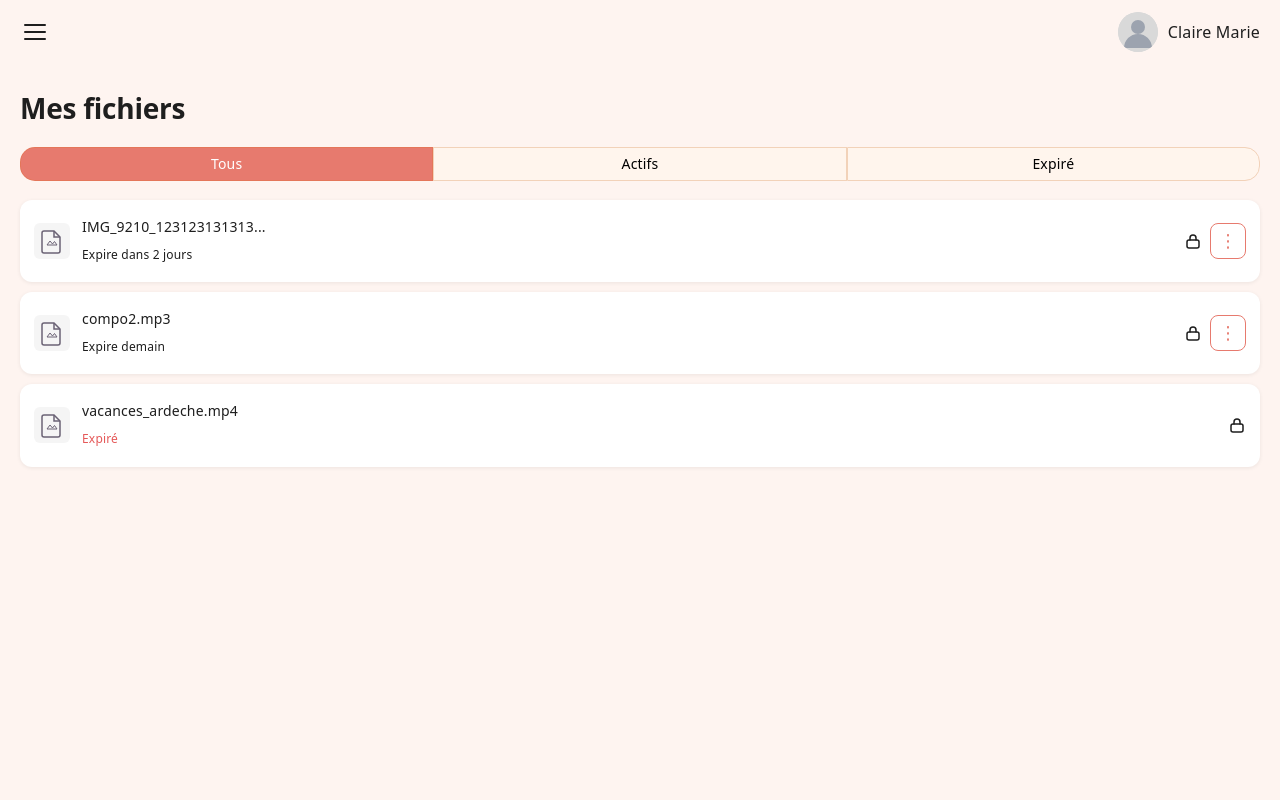
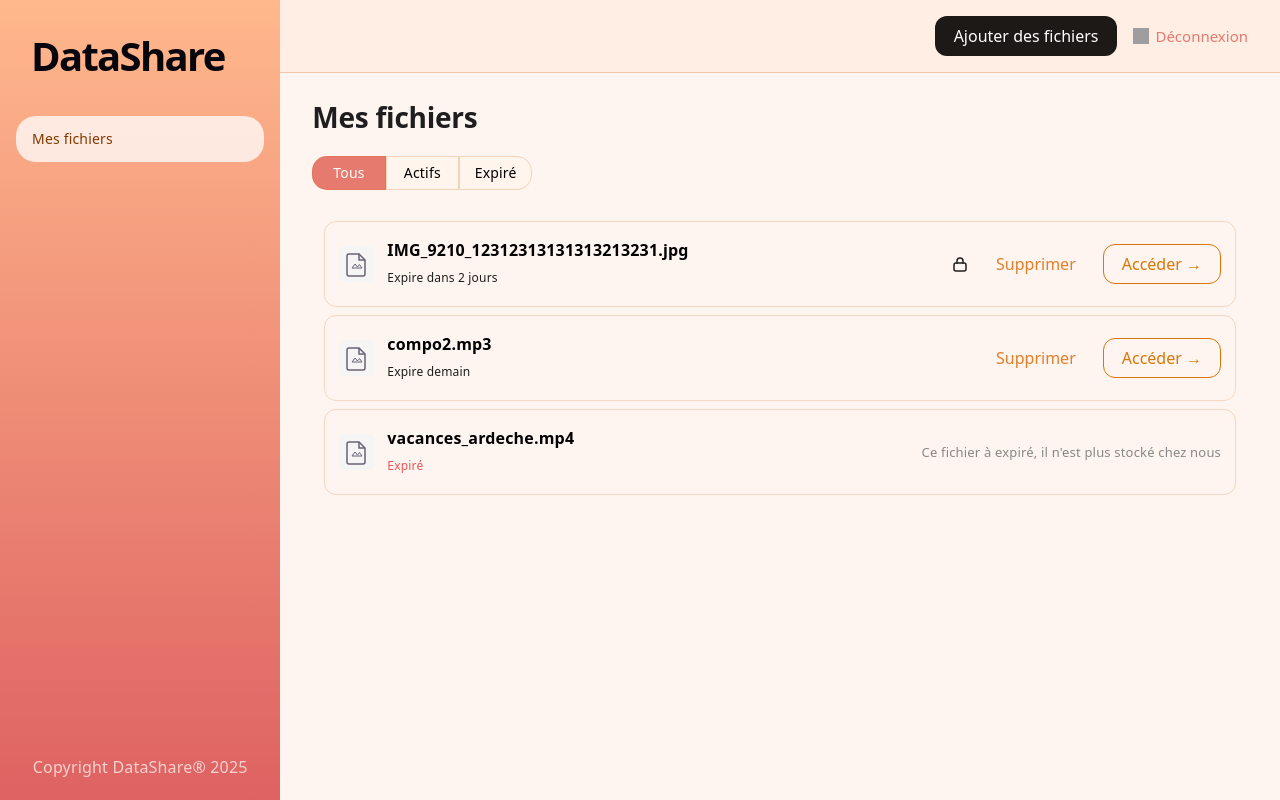
Before and after one commit to TedPasquiet/DevOpsOC_P3_DataShare, a React (Vite) app in the folder frontend/: page /mon-espace in a window 1280 px wide. Built offline with nearby package versions, Linux system fonts and the light colour scheme; grey boxes are pictures that could not be loaded.

Commit message:
feat: Add desktop style for monespace

```diff
--- a/frontend/src/components/button.tsx
+++ b/frontend/src/components/button.tsx
@@ -10,6 +10,7 @@ interface ButtonProps {
   onClick?: () => void;
   type?: "button" | "submit" | "reset";
   iconActivated?: boolean;
+  icon?: React.ReactNode;
 }
 
 const variants: Record<ButtonVariant, {
@@ -42,7 +43,7 @@ export const UploadCloud = (props: React.SVGProps<SVGSVGElement>) => (
   </svg>
 );
 
-export function Button({ variant = "filled", disabled = false, fullWidth = false, label, onClick, type = "button", iconActivated = false }: ButtonProps) {
+export function Button({ variant = "filled", disabled = false, fullWidth = false, label, onClick, type = "button", iconActivated = false, icon }: ButtonProps) {
   const v = variants[variant][disabled ? "disabled" : "active"];
   return (
     <button
@@ -56,8 +57,9 @@ export function Button({ variant = "filled", disabled = false, fullWidth = false
         cursor: disabled ? "not-allowed" : "pointer",
       }}
     >
-      {iconActivated && (
-      <UploadCloud aria-hidden="true" style={{ color: v.iconColor, fontSize: "18px", flexShrink: 0 }} />
+      {icon && <span aria-hidden="true" style={{ color: v.iconColor, display: "flex", alignItems: "center", flexShrink: 0 }}>{icon}</span>}
+      {!icon && iconActivated && (
+        <UploadCloud aria-hidden="true" style={{ color: v.iconColor, fontSize: "18px", flexShrink: 0 }} />
       )}
       <span style={{ color: v.textColor }}>{label}</span>
     </button>
--- a/frontend/src/components/components.css
+++ b/frontend/src/components/components.css
@@ -56,7 +56,7 @@
 }
 
 .btn--fixed {
-  width: 100%;
+  width: auto;
 }
 
 .btn--full {
@@ -410,6 +410,20 @@ label{
   flex-direction: column;
 }
 
+@media (min-width: 1024px) {
+  .mon-espace {
+    flex-direction: row;
+  }
+}
+
+/* ─── Mon Espace main wrapper (right side on desktop) ── */
+.mon-espace-main {
+  flex: 1;
+  display: flex;
+  flex-direction: column;
+  min-width: 0;
+}
+
 /* ─── Mobile header ──────────────────────────────────── */
 .mon-espace-header {
   display: flex;
@@ -417,6 +431,48 @@ label{
   justify-content: space-between;
   padding: 12px 20px;
   background-color: #fef4f0;
+}
+
+@media (min-width: 1024px) {
+  .mon-espace-header {
+    display: none;
+  }
+}
+
+/* ─── Desktop header ─────────────────────────────────── */
+.mon-espace-desktop-header {
+  display: none;
+}
+
+@media (min-width: 1024px) {
+  .mon-espace-desktop-header {
+    display: flex;
+    align-items: center;
+    justify-content: flex-end;
+    gap: 16px;
+    padding: 16px 32px;
+    background-color: #FFEEE3;
+    border-bottom: 1px solid #D8611C4A;
+  }
+}
+
+
+.desktop-logout-btn {
+  display: inline-flex;
+  align-items: center;
+  gap: 6px;
+  background: none;
+  border: none;
+  font-size: 15px;
+  font-weight: 400;
+  color: #E77A6E;
+  cursor: pointer;
+  padding: 0;
+  font-family: inherit;
+}
+
+.desktop-logout-btn:hover {
+  text-decoration: underline;
 }
 
 .hamburger-btn {
@@ -476,7 +532,13 @@ label{
 
 @media (min-width: 1024px) {
   .sidebar {
+    position: sticky;
+    top: 0;
+    height: 100svh;
     width: 21.9vw;
+    transform: none;
+    flex-shrink: 0;
+    z-index: auto;
   }
 }
 
@@ -505,6 +567,12 @@ label{
 
 .sidebar-close:hover {
   background: rgba(0, 0, 0, 0.08);
+}
+
+@media (min-width: 1024px) {
+  .sidebar-close {
+    display: none;
+  }
 }
 
 .sidebar-title {
@@ -559,6 +627,12 @@ label{
   gap: 20px;
 }
 
+@media (min-width: 1024px) {
+  .mon-espace-content {
+    padding: 24px 32px;
+  }
+}
+
 .mon-espace-content h2 {
   font-size: 28px;
   font-weight: 700;
@@ -570,24 +644,30 @@ label{
   width: 100%;
 }
 
+@media (min-width: 1024px) {
+  .mon-espace-content .switch-container {
+    width: 220px;
+  }
+}
+
 /* ─── File list ──────────────────────────────────────── */
 .file-list {
   list-style: none;
-  padding: 0;
+  padding: 12px;
   margin: 0;
   display: flex;
   flex-direction: column;
-  gap: 10px;
+  gap: 8px;
 }
 
 .file-card {
   display: flex;
   align-items: center;
   gap: 12px;
-  background: #ffffff;
+  height: 56px;
   border-radius: 12px;
   padding: 14px;
-  box-shadow: 0 1px 4px rgba(0, 0, 0, 0.07);
+  border: 1px solid #D7630B33;
 }
 
 .file-card-icon {
@@ -604,9 +684,9 @@ label{
 }
 
 .file-card-name {
-  font-size: 14px;
-  font-weight: 500;
-  color: #1e1e1e;
+  font-size: 16px;
+  font-weight: 600;
+  color: #000000;
   white-space: nowrap;
   overflow: hidden;
   text-overflow: ellipsis;
@@ -653,3 +733,33 @@ label{
 .file-card-menu-btn:hover {
   background-color: #fff0ee;
 }
+
+@media (min-width: 1024px) {
+  .file-card-menu-btn {
+    display: none;
+  }
+}
+
+/* ─── Desktop-only file card buttons ─────────────────── */
+.file-card-desktop-actions {
+  display: none;
+  align-items: center;
+  gap: 8px;
+}
+
+.file-card-expired-msg {
+  display: none;
+  font-size: 13px;
+  color: #888;
+  white-space: nowrap;
+}
+
+@media (min-width: 1024px) {
+  .file-card-desktop-actions {
+    display: flex;
+  }
+
+  .file-card-expired-msg {
+    display: block;
+  }
+}
--- a/frontend/src/pages/MonEspace.tsx
+++ b/frontend/src/pages/MonEspace.tsx
@@ -1,17 +1,18 @@
 import { useState } from "react";
 import { Switch } from "../components/switch";
-import "../components/components.css";
+import { Button } from "../components/button";
 
 type FilterType = "Tous" | "Actifs" | "Expiré";
 
 interface FileItem {
   id: string;
   name: string;
-  daysLeft: number | null; // null = expired
+  daysLeft: number | null;
+  locked?: boolean;
 }
 
 const MOCK_FILES: FileItem[] = [
-  { id: "1", name: "IMG_9210_123123131313...", daysLeft: 2 },
+  { id: "1", name: "IMG_9210_12312313131313213231.jpg", daysLeft: 2, locked: true },
   { id: "2", name: "compo2.mp3", daysLeft: 1 },
   { id: "3", name: "vacances_ardeche.mp4", daysLeft: null },
 ];
@@ -79,6 +80,65 @@ interface MonEspaceProps {
   avatarSrc?: string;
 }
 
+interface SidebarProps {
+  isOpen: boolean;
+  onClose: () => void;
+}
+
+function Sidebar({ isOpen, onClose }: SidebarProps) {
+  return (
+    <>
+      <aside className={`sidebar${isOpen ? " sidebar--open" : ""}`}>
+        <div className="sidebar-header">
+          <button className="sidebar-close" onClick={onClose} aria-label="Fermer le menu">
+            ✕
+          </button>
+          <h1 className="sidebar-title">DataShare</h1>
+        </div>
+        <nav className="sidebar-nav">
+          <span className="sidebar-nav-item sidebar-nav-item--active">Mes fichiers</span>
+        </nav>
+        <p className="sidebar-footer">Copyright DataShare® 2025</p>
+      </aside>
+      {isOpen && <div className="sidebar-overlay" onClick={onClose} />}
+    </>
+  );
+}
+
+function FileCard({ file }: { file: FileItem }) {
+  const expired = file.daysLeft === null;
+  return (
+    <li className="file-card">
+      <FileIcon />
+      <div className="file-card-info">
+        <span className="file-card-name">{file.name}</span>
+        <span className={`file-card-status${expired ? " file-card-status--expired" : ""}`}>
+          {getStatusLabel(file.daysLeft)}
+        </span>
+      </div>
+      <div className="file-card-actions">
+        {file.locked && <LockIcon />}
+        {!expired && (
+          <button className="file-card-menu-btn" aria-label="Options du fichier">
+            ⋮
+          </button>
+        )}
+        {!expired && (
+          <div className="file-card-desktop-actions">
+            <Button variant="ghost" label="Supprimer" />
+            <Button variant="outlined" label="Accéder →" />
+          </div>
+        )}
+        {expired && (
+          <span className="file-card-expired-msg">
+            Ce fichier à expiré, il n'est plus stocké chez nous
+          </span>
+        )}
+      </div>
+    </li>
+  );
+}
+
 export function MonEspace({ userName = "Claire Marie", avatarSrc = MOCK_AVATAR }: MonEspaceProps) {
   const [sidebarOpen, setSidebarOpen] = useState(false);
   const [filter, setFilter] = useState<FilterType>("Tous");
@@ -91,6 +151,9 @@ export function MonEspace({ userName = "Claire Marie", avatarSrc = MOCK_AVATAR }
 
   return (
     <div className="mon-espace">
+      <Sidebar isOpen={sidebarOpen} onClose={() => setSidebarOpen(false)} />
+
+      <div className="mon-espace-main">
         <header className="mon-espace-header">
           <button
             className="hamburger-btn"
@@ -107,25 +170,13 @@ export function MonEspace({ userName = "Claire Marie", avatarSrc = MOCK_AVATAR }
           </div>
         </header>
 
-      <aside className={`sidebar${sidebarOpen ? " sidebar--open" : ""}`}>
-        <div className="sidebar-header">
-          <button
-            className="sidebar-close"
-            onClick={() => setSidebarOpen(false)}
-            aria-label="Fermer le menu"
-          >
-            ✕
+        <header className="mon-espace-desktop-header">
+          <Button variant="dark" label="Ajouter des fichiers" />
+          <button className="desktop-logout-btn" aria-label="Déconnexion">
+            <img src="/RightArrow.png" alt="" width="16" height="16" />
+            Déconnexion
           </button>
-          <h1 className="sidebar-title">DataShare</h1>
-        </div>
-        <nav className="sidebar-nav">
-          <span className="sidebar-nav-item sidebar-nav-item--active">Mes fichiers</span>
-        </nav>
-        <p className="sidebar-footer">Copyright DataShare® 2025</p>
-      </aside>
-      {sidebarOpen && (
-        <div className="sidebar-overlay" onClick={() => setSidebarOpen(false)} />
-      )}
+        </header>
 
         <main className="mon-espace-content">
           <h2>Mes fichiers</h2>
@@ -134,32 +185,12 @@ export function MonEspace({ userName = "Claire Marie", avatarSrc = MOCK_AVATAR }
             onChange={(val) => setFilter(val as FilterType)}
           />
           <ul className="file-list">
-          {filtered.map((file) => {
-            const expired = file.daysLeft === null;
-            return (
-              <li key={file.id} className="file-card">
-                <FileIcon />
-                <div className="file-card-info">
-                  <span className="file-card-name">{file.name}</span>
-                  <span
-                    className={`file-card-status${expired ? " file-card-status--expired" : ""}`}
-                  >
-                    {getStatusLabel(file.daysLeft)}
-                  </span>
-                </div>
-                <div className="file-card-actions">
-                  <LockIcon />
-                  {!expired && (
-                    <button className="file-card-menu-btn" aria-label="Options du fichier">
-                      ⋮
-                    </button>
-                  )}
-                </div>
-              </li>
-            );
-          })}
+            {filtered.map((file) => (
+              <FileCard key={file.id} file={file} />
+            ))}
           </ul>
         </main>
       </div>
+    </div>
   );
 }
```
Lines whose indentation alone changed are shown as unchanged.
